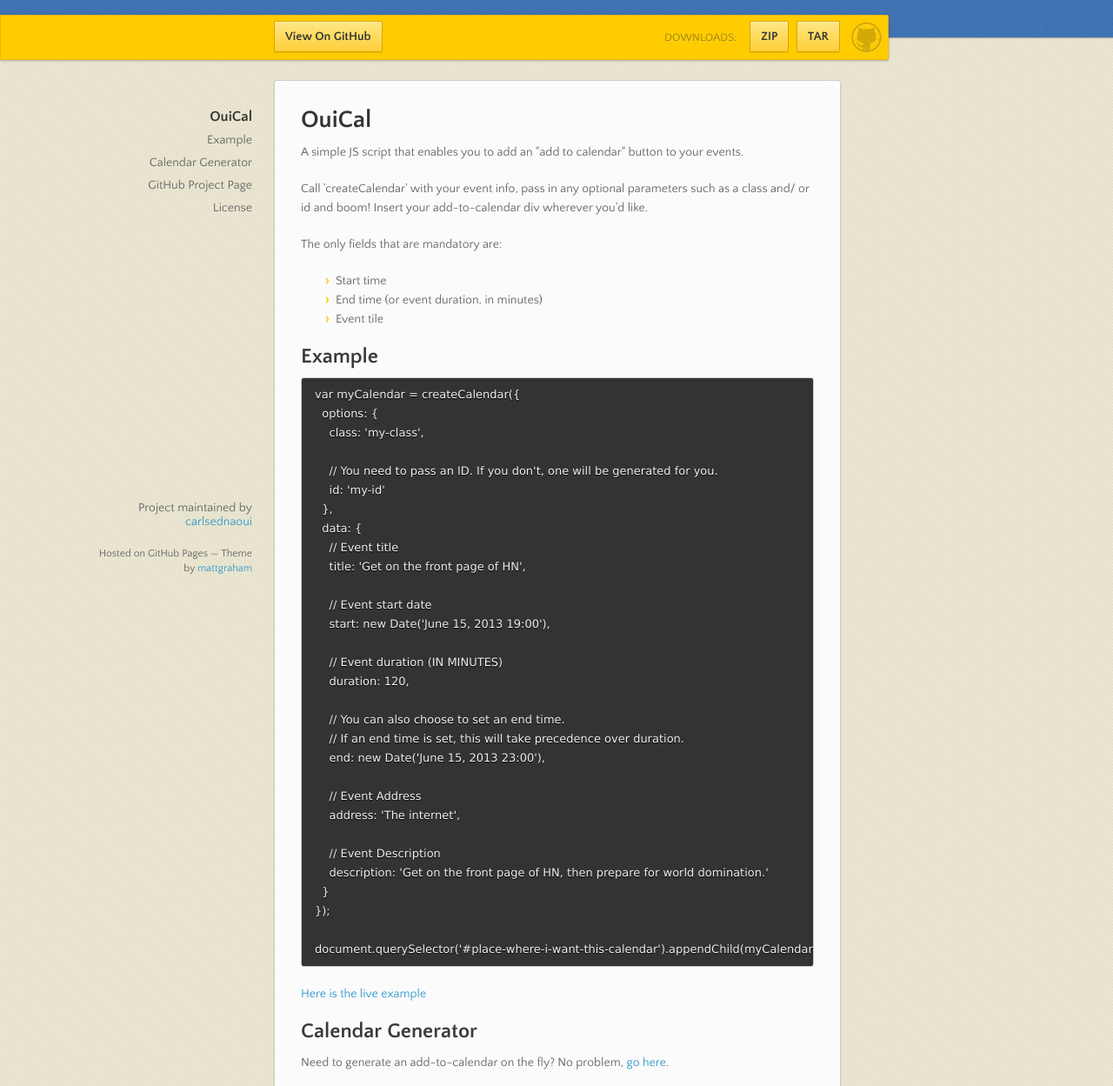
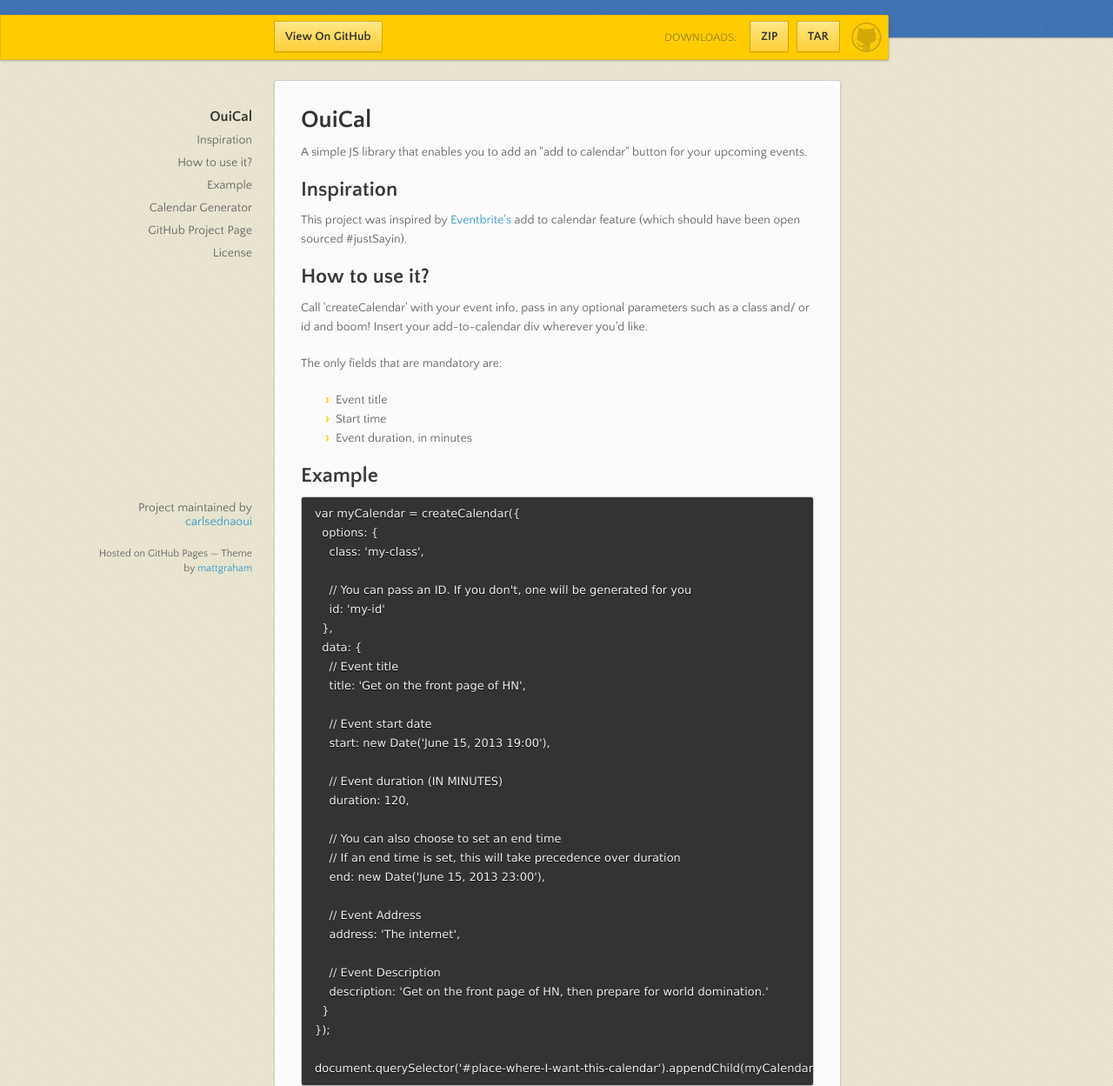
Before and after one commit to carlsednaoui/add-to-calendar-buttons, a plain HTML site: page index.html in a window 1280 px wide. Shown: the part 98-1347 px from the top of the page at 87% size. Drawn offline with nearby package versions, Linux system fonts and the light colour scheme.

```diff
--- a/index.html
+++ b/index.html
@@ -3,7 +3,7 @@
   <head>
     <meta charset="utf-8">
     <meta http-equiv="X-UA-Compatible" content="chrome=1">
-    <title>OuiCal by carlsednaoui</title>
+    <title>JavaScript Add To Calendar Library - OuiCal by carlsednaoui</title>
     <link rel="stylesheet" href="stylesheets/styles.css">
     <link rel="stylesheet" href="stylesheets/pygment_trac.css">
     <script src="https://ajax.googleapis.com/ajax/libs/jquery/1.7.1/jquery.min.js"></script>
@@ -17,7 +17,7 @@
   <body>
 
       <header>
-        <h1>OuiCal</h1>
+        <h1>JavaScript Add To Calendar Library - OuiCal</h1>
         <p>Easily add an add-to-calendar button to your online events</p>
       </header>
 
@@ -42,16 +42,24 @@
         <h1>
 <a name="ouical" class="anchor" href="#ouical"><span class="octicon octicon-link"></span></a>OuiCal</h1>
 
-<p>A simple JS script that enables you to add an "add to calendar" button to your events.</p>
+<p>A simple JS library that enables you to add an "add to calendar" button for your upcoming events.</p>
+
+<h2>
+<a name="inspiration" class="anchor" href="#inspiration"><span class="octicon octicon-link"></span></a>Inspiration</h2>
+
+<p>This project was inspired by <a href="http://www.eventbrite.com/">Eventbrite's</a> add to calendar feature (which should have been open sourced #justSayin).</p>
+
+<h2>
+<a name="how-to-use-it" class="anchor" href="#how-to-use-it"><span class="octicon octicon-link"></span></a>How to use it?</h2>
 
 <p>Call 'createCalendar' with your event info, pass in any optional parameters such as a class and/ or id and boom! Insert your add-to-calendar div wherever you'd like.</p>
 
 <p>The only fields that are mandatory are:</p>
 
 <ul>
+<li>Event title</li>
 <li>Start time</li>
-<li>End time (or event duration, in minutes)</li>
-<li>Event tile</li>
+<li>Event duration, in minutes</li>
 </ul><h2>
 <a name="example" class="anchor" href="#example"><span class="octicon octicon-link"></span></a>Example</h2>
 
@@ -59,7 +67,7 @@
   options: {
     class: 'my-class',
 
-    // You need to pass an ID. If you don't, one will be generated for you.
+    // You can pass an ID. If you don't, one will be generated for you
     id: 'my-id'
   },
   data: {
@@ -72,8 +80,8 @@
     // Event duration (IN MINUTES)
     duration: 120,
 
-    // You can also choose to set an end time.
-    // If an end time is set, this will take precedence over duration.
+    // You can also choose to set an end time
+    // If an end time is set, this will take precedence over duration
     end: new Date('June 15, 2013 23:00'),
 
     // Event Address
@@ -84,15 +92,15 @@
   }
 });
 
-document.querySelector('#place-where-i-want-this-calendar').appendChild(myCalendar);
+document.querySelector('#place-where-I-want-this-calendar').appendChild(myCalendar);
 </code></pre>
 
-<p><a href="http://carlsednaoui.github.io/ouical/example.html">Here is the live example</a></p>
+<p><a href="http://carlsednaoui.github.io/ouical/example.html">Here is a live example</a></p>
 
 <h2>
 <a name="calendar-generator" class="anchor" href="#calendar-generator"><span class="octicon octicon-link"></span></a>Calendar Generator</h2>
 
-<p>Need to generate an add-to-calendar on the fly? No problem, <a href="http://carlsednaoui.github.io/ouical/generator/generator.html">go here</a>.</p>
+<p>Need to generate an add-to-calendar widget on the fly? No problem, <a href="http://carlsednaoui.github.io/ouical/generator/generator.html">go here</a>.</p>
 
 <h2>
 <a name="github-project-page" class="anchor" href="#github-project-page"><span class="octicon octicon-link"></span></a>GitHub Project Page</h2>
@@ -106,7 +114,7 @@
       </section>
       <footer>
         <p>Project maintained by <a href="https://github.com/carlsednaoui">carlsednaoui</a></p>
-        <p><small>Hosted on GitHub Pages &mdash; Theme by <a href="http://twitter.com/#!/michigangraham">mattgraham</a></small></p>
+        <p><small>Hosted on GitHub Pages &mdash; Theme by <a href="https://twitter.com/michigangraham">mattgraham</a></small></p>
       </footer>
     </div>
     <!--[if !IE]><script>fixScale(document);</script><![endif]-->
```
Also changed, not shown: params.json (+1 -1 lines).
